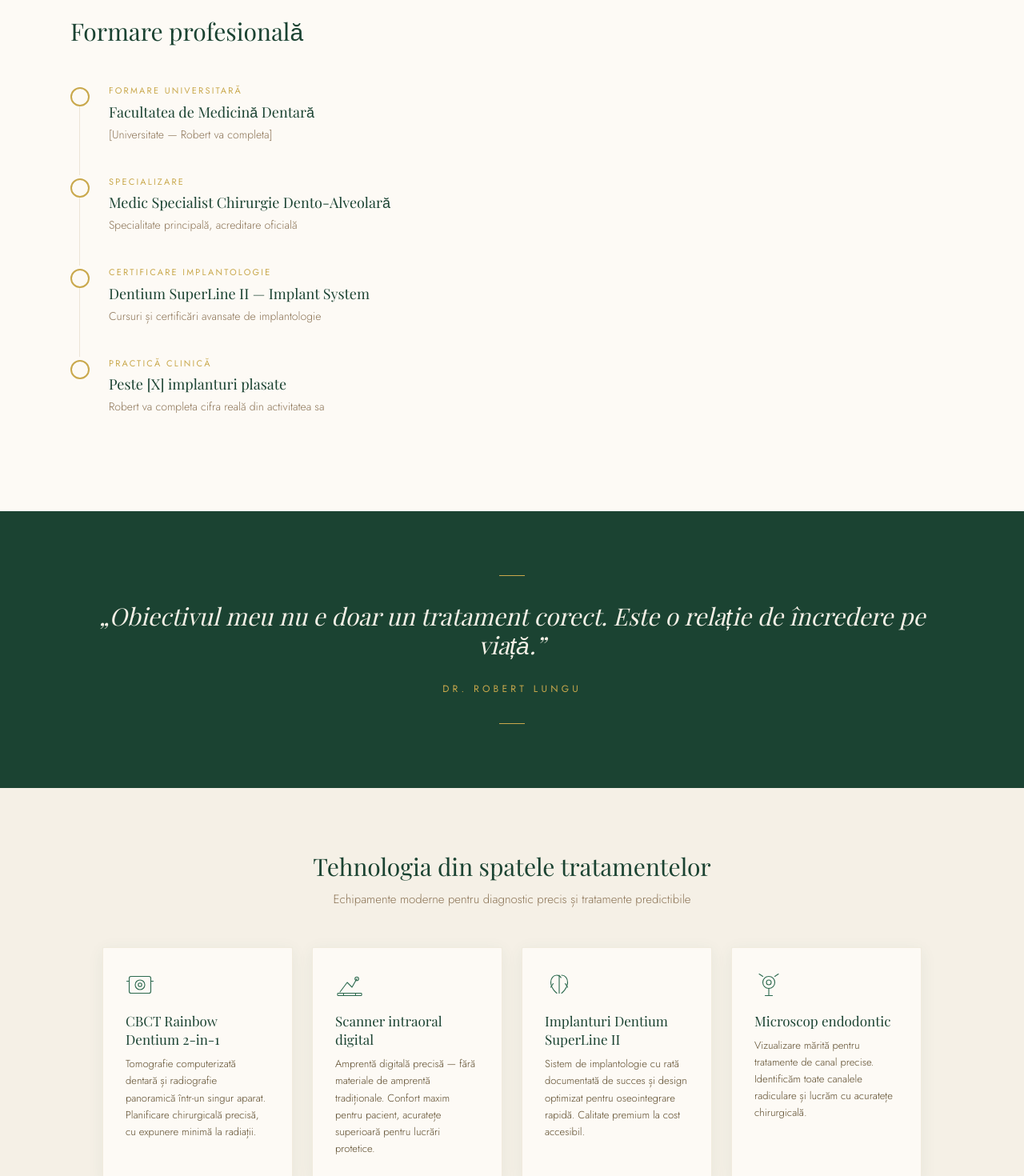
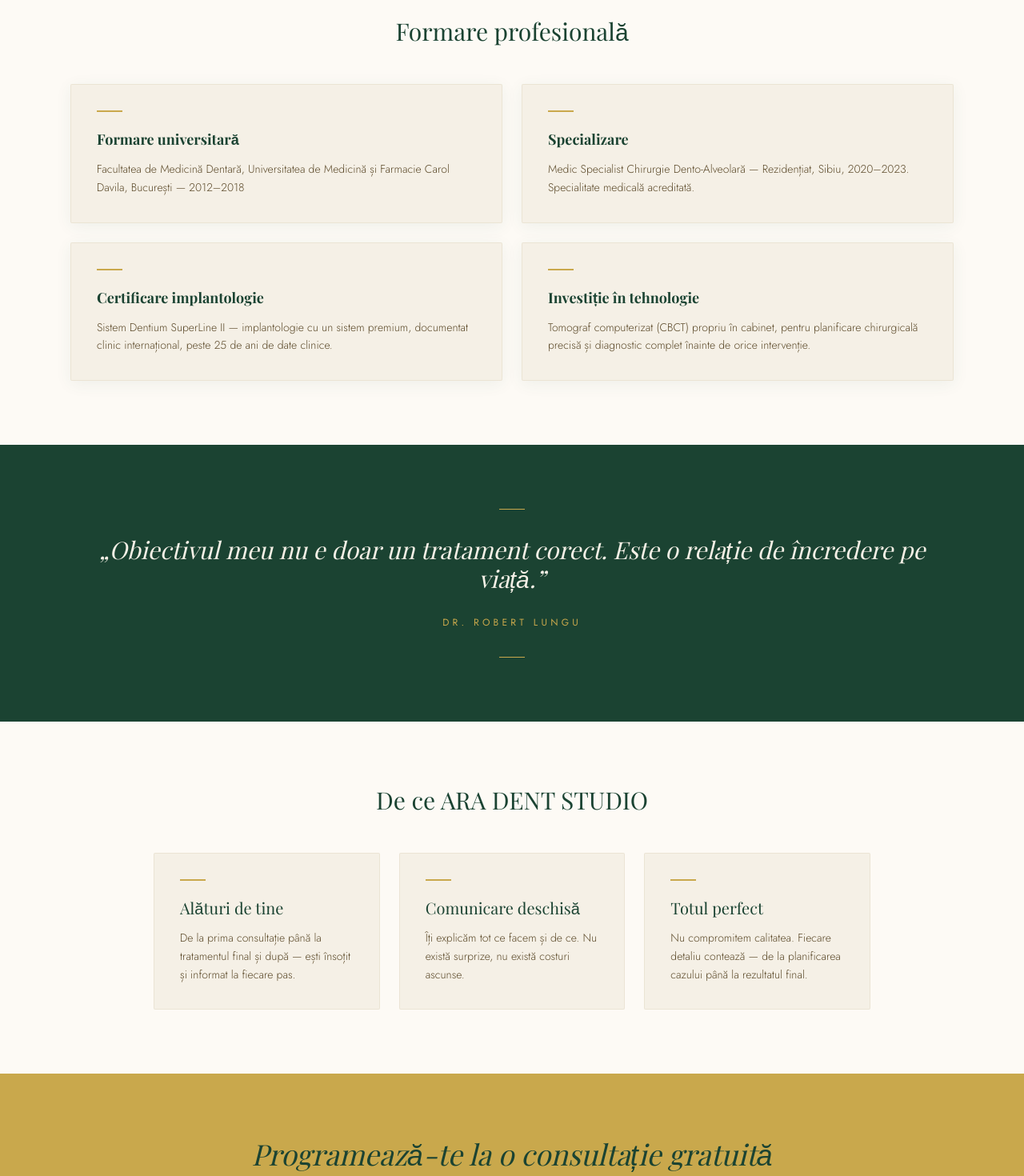
Before and after one commit to Rbt1/aradentpitesti, a Next.js app: page /dr-robert-lungu in a window 1280 px wide. Shown: the part 840-2310 px from the top of the page at 80% size. Built offline with nearby package versions, Linux system fonts and the light colour scheme.

Commit message:
adaug pagina Dr Robert Lungu cu formare reala

```diff
--- a/app/dr-robert-lungu/page.tsx
+++ b/app/dr-robert-lungu/page.tsx
@@ -1,6 +1,5 @@
 import { Metadata } from 'next'
 import Image from 'next/image'
-import Link from 'next/link'
 import Navbar from '@/app/components/Navbar'
 import Footer from '@/app/components/Footer'
 
@@ -44,80 +43,20 @@
 
 const FORMARE = [
   {
-    perioada: 'Formare universitară',
-    titlu: 'Facultatea de Medicină Dentară',
-    detaliu: '[Universitate — Robert va completa]',
+    titlu: 'Formare universitară',
+    continut: 'Facultatea de Medicină Dentară, Universitatea de Medicină și Farmacie Carol Davila, București — 2012–2018',
   },
   {
-    perioada: 'Specializare',
-    titlu: 'Medic Specialist Chirurgie Dento-Alveolară',
-    detaliu: 'Specialitate principală, acreditare oficială',
+    titlu: 'Specializare',
+    continut: 'Medic Specialist Chirurgie Dento-Alveolară — Rezidențiat, Sibiu, 2020–2023. Specialitate medicală acreditată.',
   },
   {
-    perioada: 'Certificare implantologie',
-    titlu: 'Dentium SuperLine II — Implant System',
-    detaliu: 'Cursuri și certificări avansate de implantologie',
+    titlu: 'Certificare implantologie',
+    continut: 'Sistem Dentium SuperLine II — implantologie cu un sistem premium, documentat clinic internațional, peste 25 de ani de date clinice.',
   },
   {
-    perioada: 'Practică clinică',
-    titlu: 'Peste [X] implanturi plasate',
-    detaliu: 'Robert va completa cifra reală din activitatea sa',
-  },
-]
-
-const TEHNOLOGII = [
-  {
-    icon: (
-      <svg viewBox="0 0 48 48" fill="none" stroke="currentColor" strokeWidth="1.5" strokeLinecap="round" strokeLinejoin="round" className="w-9 h-9 text-forest" aria-hidden="true">
-        <rect x="6" y="10" width="36" height="28" rx="3" />
-        <circle cx="24" cy="24" r="8" />
-        <circle cx="24" cy="24" r="3" />
-        <line x1="6" y1="18" x2="2" y2="18" />
-        <line x1="42" y1="18" x2="46" y2="18" />
-      </svg>
-    ),
-    titlu: 'CBCT Rainbow Dentium 2-in-1',
-    text: 'Tomografie computerizată dentară și radiografie panoramică într-un singur aparat. Planificare chirurgicală precisă, cu expunere minimă la radiații.',
-  },
-  {
-    icon: (
-      <svg viewBox="0 0 48 48" fill="none" stroke="currentColor" strokeWidth="1.5" strokeLinecap="round" strokeLinejoin="round" className="w-9 h-9 text-forest" aria-hidden="true">
-        <path d="M8 36 L20 20 L28 28 L36 14" />
-        <circle cx="36" cy="14" r="3" />
-        <rect x="4" y="38" width="40" height="4" rx="1" />
-        <line x1="14" y1="38" x2="14" y2="42" />
-        <line x1="34" y1="38" x2="34" y2="42" />
-      </svg>
-    ),
-    titlu: 'Scanner intraoral digital',
-    text: 'Amprentă digitală precisă — fără materiale de amprentă tradiționale. Confort maxim pentru pacient, acuratețe superioară pentru lucrări protetice.',
-  },
-  {
-    icon: (
-      <svg viewBox="0 0 48 48" fill="none" stroke="currentColor" strokeWidth="1.5" strokeLinecap="round" strokeLinejoin="round" className="w-9 h-9 text-forest" aria-hidden="true">
-        <path d="M20 38 C20 38 10 30 10 20 C10 13 14 8 20 8 C23 8 25.5 9.5 27 12" />
-        <path d="M28 8 C34 8 38 13 38 20 C38 30 28 38 28 38" />
-        <line x1="24" y1="8" x2="24" y2="38" />
-        <line x1="14" y1="22" x2="10" y2="28" />
-        <line x1="34" y1="22" x2="38" y2="28" />
-      </svg>
-    ),
-    titlu: 'Implanturi Dentium SuperLine II',
-    text: 'Sistem de implantologie cu rată documentată de succes și design optimizat pentru oseointegrare rapidă. Calitate premium la cost accesibil.',
-  },
-  {
-    icon: (
-      <svg viewBox="0 0 48 48" fill="none" stroke="currentColor" strokeWidth="1.5" strokeLinecap="round" strokeLinejoin="round" className="w-9 h-9 text-forest" aria-hidden="true">
-        <circle cx="24" cy="20" r="10" />
-        <circle cx="24" cy="20" r="4" />
-        <line x1="24" y1="30" x2="24" y2="42" />
-        <line x1="18" y1="42" x2="30" y2="42" />
-        <line x1="14" y1="10" x2="8" y2="6" />
-        <line x1="34" y1="10" x2="40" y2="6" />
-      </svg>
-    ),
-    titlu: 'Microscop endodontic',
-    text: 'Vizualizare mărită pentru tratamente de canal precise. Identificăm toate canalele radiculare și lucrăm cu acuratețe chirurgicală.',
+    titlu: 'Investiție în tehnologie',
+    continut: 'Tomograf computerizat (CBCT) propriu în cabinet, pentru planificare chirurgicală precisă și diagnostic complet înainte de orice intervenție.',
   },
 ]
 
@@ -199,30 +138,20 @@
 
         {/* Formare profesională */}
         <section className="py-20 px-6 bg-offwhite">
-          <div className="container-site max-w-3xl">
-            <h2 className="font-playfair text-3xl text-forest-dark mb-12">
+          <div className="container-site max-w-4xl">
+            <h2 className="font-playfair text-3xl text-forest-dark mb-12 text-center">
               Formare profesională
             </h2>
-            <div className="space-y-0">
-              {FORMARE.map((item, i) => (
-                <div key={i} className="flex gap-6 pb-10 relative">
-                  {/* Linie verticală */}
-                  {i < FORMARE.length - 1 && (
-                    <div className="absolute left-[11px] top-6 bottom-0 w-[1px] bg-bark-light/40" />
-                  )}
-                  {/* Punct */}
-                  <div className="flex-shrink-0 w-6 h-6 rounded-full border-2 border-gold bg-offwhite mt-1 z-10" />
-                  <div>
-                    <p className="font-jost text-[11px] uppercase tracking-wider text-gold mb-1">
-                      {item.perioada}
-                    </p>
-                    <h3 className="font-playfair text-lg text-forest-dark mb-1">
-                      {item.titlu}
-                    </h3>
-                    <p className="font-jost font-light text-[14px] text-bark">
-                      {item.detaliu}
-                    </p>
-                  </div>
+            <div className="grid grid-cols-1 md:grid-cols-2 gap-6">
+              {FORMARE.map((item) => (
+                <div key={item.titlu} className="bg-cream border border-bark-light/30 rounded-sm p-8" style={{ boxShadow: '0 4px 20px rgba(45,106,79,0.07)' }}>
+                  <div className="w-8 h-[2px] bg-gold mb-5" />
+                  <h3 className="font-playfair font-bold text-lg text-forest-dark mb-3">
+                    {item.titlu}
+                  </h3>
+                  <p className="font-jost font-light text-[14px] text-bark-dark leading-relaxed">
+                    {item.continut}
+                  </p>
                 </div>
               ))}
             </div>
@@ -240,35 +169,6 @@
               Dr. Robert Lungu
             </cite>
             <div className="w-8 h-[1px] bg-gold mx-auto mt-8" />
-          </div>
-        </section>
-
-        {/* Tehnologie */}
-        <section className="py-20 px-6 bg-cream">
-          <div className="container-site">
-            <h2 className="font-playfair text-3xl text-forest-dark mb-3 text-center">
-              Tehnologia din spatele tratamentelor
-            </h2>
-            <p className="font-jost font-light text-[15px] text-bark text-center mb-12">
-              Echipamente moderne pentru diagnostic precis și tratamente predictibile
-            </p>
-            <div className="grid grid-cols-1 md:grid-cols-2 lg:grid-cols-4 gap-6 max-w-5xl mx-auto">
-              {TEHNOLOGII.map((t, i) => (
-                <div
-                  key={i}
-                  className="bg-offwhite border border-bark-light/30 rounded-sm p-7"
-                  style={{ boxShadow: '0 4px 20px rgba(45,106,79,0.07)' }}
-                >
-                  <div className="mb-4">{t.icon}</div>
-                  <h3 className="font-playfair text-[17px] text-forest-dark mb-2 leading-snug">
-                    {t.titlu}
-                  </h3>
-                  <p className="font-jost font-light text-[13px] text-bark-dark leading-relaxed">
-                    {t.text}
-                  </p>
-                </div>
-              ))}
-            </div>
           </div>
         </section>
 
```
